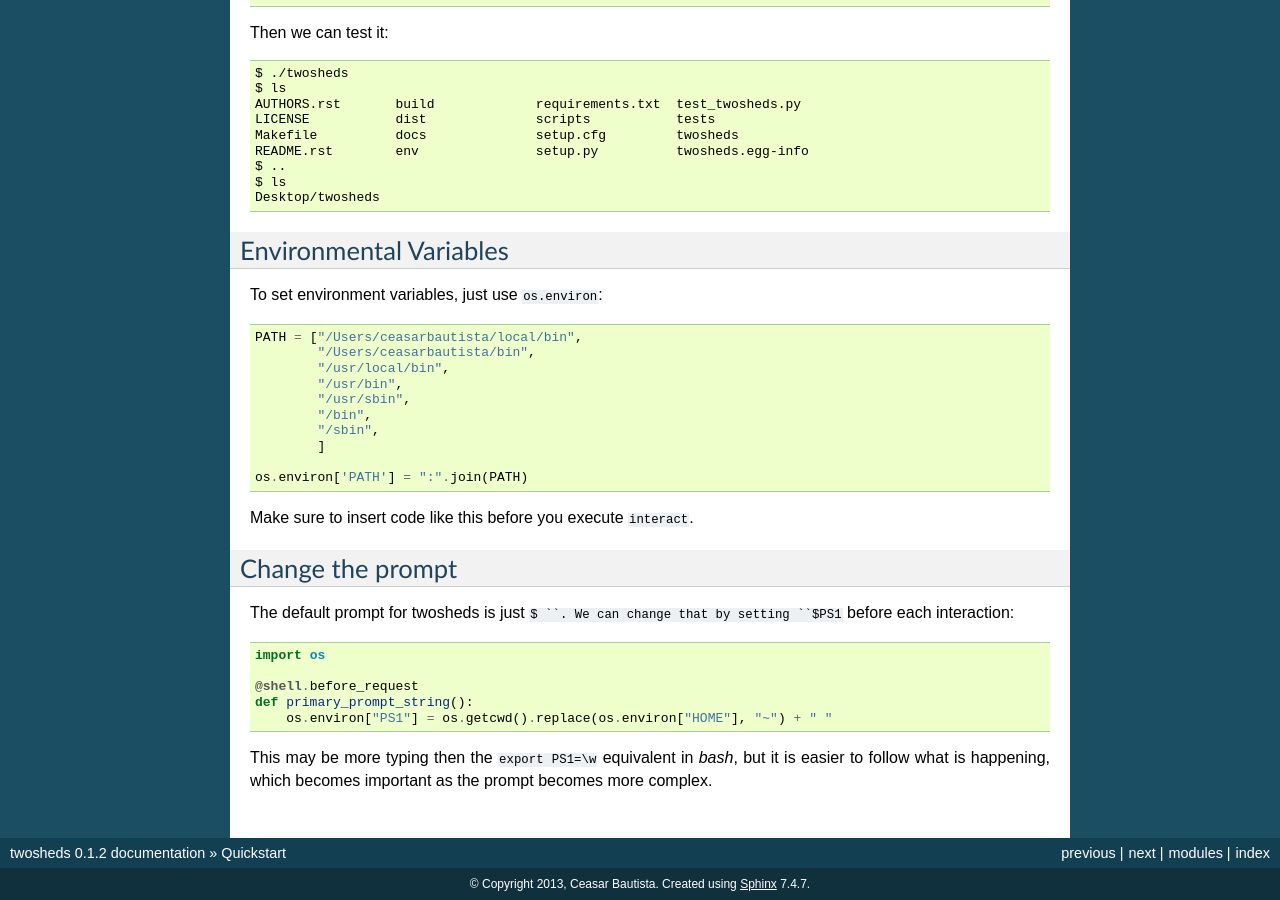
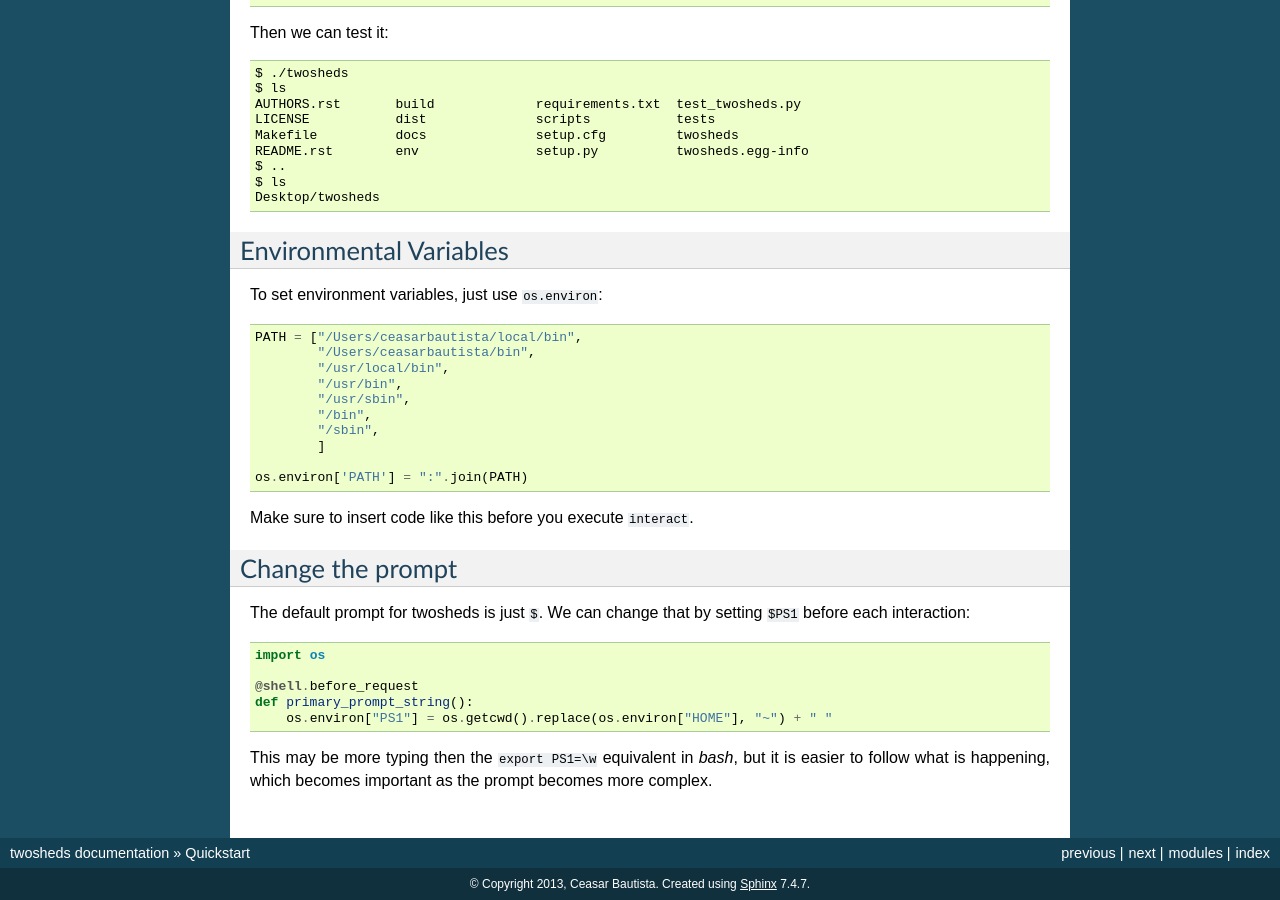
Before and after one commit to Ceasar/twosheds, a Sphinx documentation site: the page built from docs/user/quickstart.rst, in a window 1280 px wide and 900 px high, scrolled down 1066 px. Built offline with Sphinx 7.4.7, drawn with Linux system fonts in a browser that asks for light colours; part of the change alters nothing that is shown; some of the changed text lies outside the part shown.

Commit message:
fix docs

```diff
--- a/docs/conf.py
+++ b/docs/conf.py
@@ -17,8 +17,7 @@ import sys, os
 # add these directories to sys.path here. If the directory is relative to the
 # documentation root, use os.path.abspath to make it absolute, like shown here.
 #sys.path.insert(0, os.path.abspath('.'))
-sys.path.insert(0, os.path.abspath('..'))
-import twosheds
+sys.path.insert(0, os.path.abspath('.'))
 
 # -- General configuration -----------------------------------------------------
 
@@ -50,7 +49,8 @@ copyright = u'2013, Ceasar Bautista'
 # built documents.
 #
 # The short X.Y version.
-version = twosheds.__version__
+import pkg_resources
+version = pkg_resources.get_distribution("twosheds").version
 # The full version, including alpha/beta/rc tags.
 release = version
 
--- a/docs/user/quickstart.rst
+++ b/docs/user/quickstart.rst
@@ -94,7 +94,7 @@ Make sure to insert code like this before you execute ``interact``.
 Change the prompt
 -----------------
 
-The default prompt for twosheds is just ``$ ``. We can change that by setting
+The default prompt for twosheds is just ``$``. We can change that by setting
 ``$PS1`` before each interaction::
 
     import os
```
